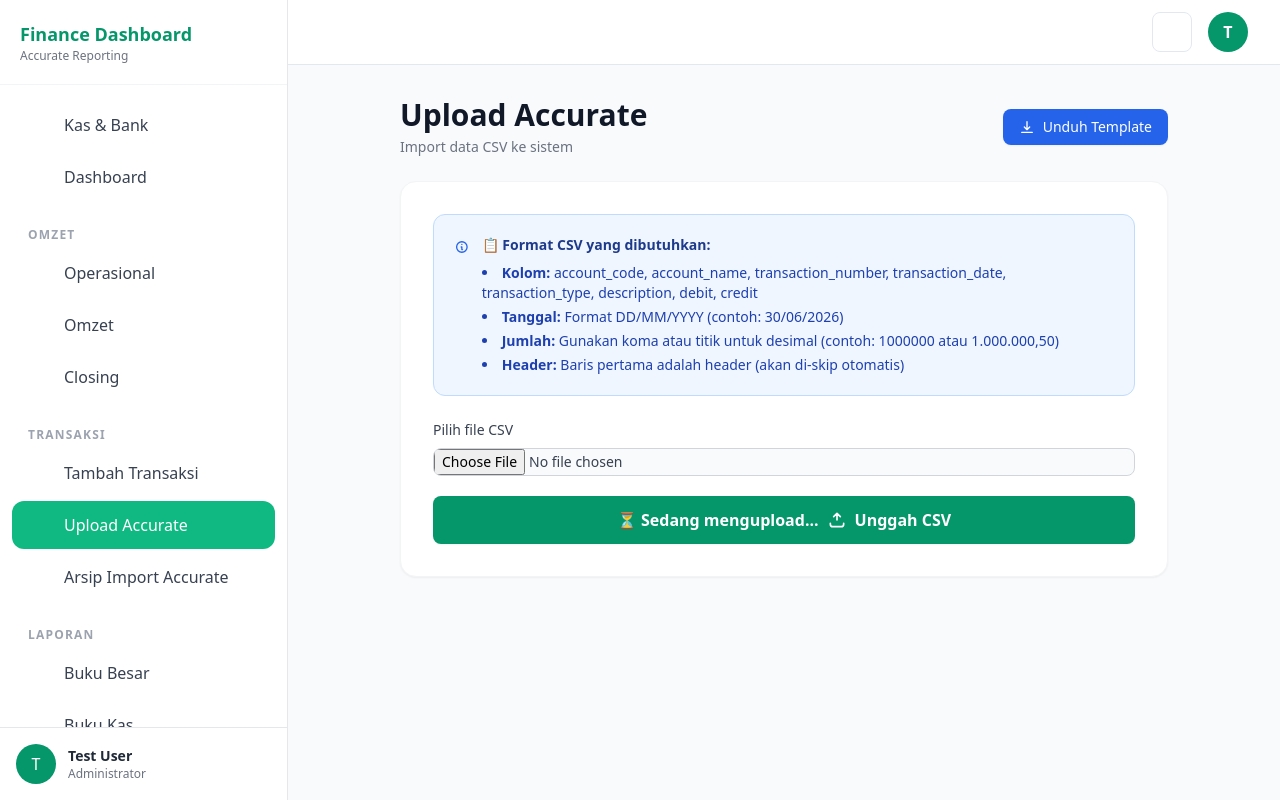
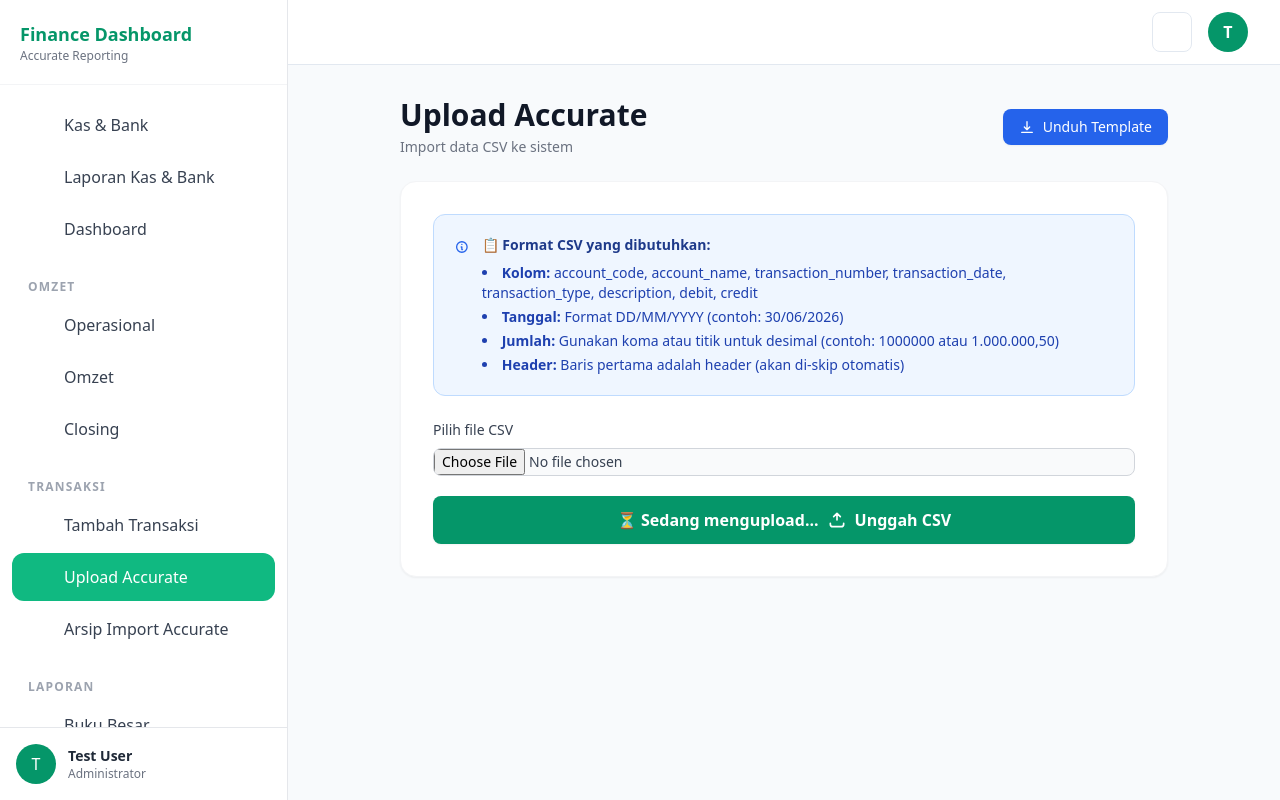
Before and after one commit to anggamuh/finance-dashboard, a Laravel app: page /upload in a window 1280 px wide. Run offline with Laravel 12, Linux system fonts and the light colour scheme; a user stored in the database is signed in; data comes from the database, SQL or seed files in the repository; style sheets or scripts are compiled from the project's sources; some libraries are stand-ins or nearby versions.

Commit message:
feat: show imported bank transactions in Transactions and link Kas Bank reports

```diff
--- a/resources/views/components/sidebar.blade.php
+++ b/resources/views/components/sidebar.blade.php
@@ -40,6 +40,12 @@
            class="flex items-center gap-3 px-4 py-3 rounded-xl transition text-gray-700 dark:text-white hover:bg-gray-100 dark:hover:bg-gray-800 {{ request()->routeIs('bank-ledger.*') ? 'bg-emerald-500 text-white' : '' }}">
             <x-heroicon-o-building-library class="h-6 w-6 text-emerald-600" />
             <span>Kas &amp; Bank</span>
+        </a>
+
+        <a href="{{ route('reports.bank-ledger') }}" @click="sidebarOpen = false"
+            class="flex items-center gap-3 px-4 py-3 rounded-xl transition text-gray-700 dark:text-white hover:bg-gray-100 dark:hover:bg-gray-800 {{ request()->routeIs('reports.bank-ledger') ? 'bg-emerald-500 text-white' : '' }}">
+            <x-heroicon-o-document-chart-bar class="h-6 w-6 text-emerald-600" />
+            <span>Laporan Kas &amp; Bank</span>
         </a>
 
         {{-- Dashboard --}}
```
